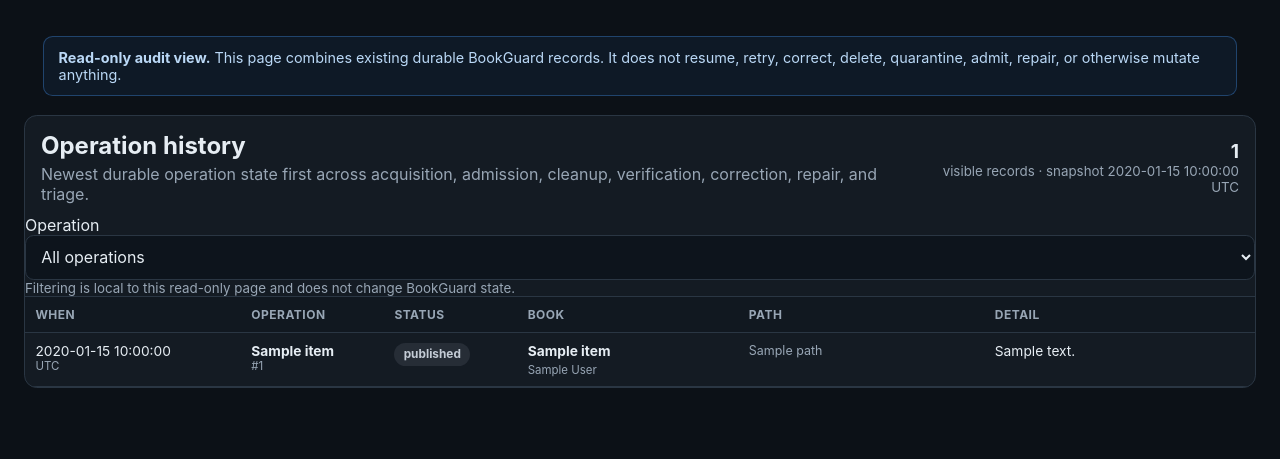
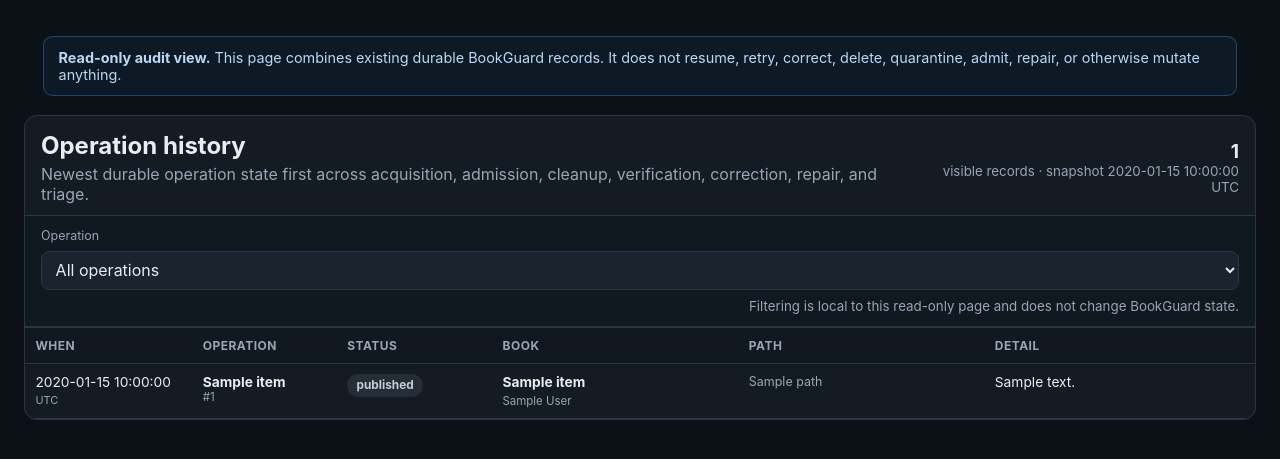
Before and after one commit to foobarbigtime/bookguard, a Python web app: template templates/history.html in a window 1280 px wide. Shown: the part 87-546 px from the top of the page. Run offline with Jinja, Linux system fonts and the light colour scheme; the template is opened without the code that fills it: most values are stand-ins (such as "Sample title", 1, 10 or a date in 2020).

Commit message:
Improve history table readability

```diff
--- a/static/style.css
+++ b/static/style.css
@@ -225,3 +225,12 @@
 .history-time { white-space:nowrap; }
 .history-table .path { max-width:360px; overflow-wrap:anywhere; }
 .history-table .why-cell { min-width:220px; }
+
+.history-controls { display:flex; align-items:center; flex-wrap:wrap; gap:.5rem .75rem; padding:.75rem 1rem; border-top:1px solid var(--border); border-bottom:1px solid var(--border); background:#101820; }
+.history-controls label { font-size:.78rem; color:var(--muted); }
+.history-controls select { min-width:220px; border:1px solid var(--border); background:var(--panel-2); color:var(--text); border-radius:.5rem; padding:.48rem .6rem; }
+.history-controls small { margin-left:auto; }
+.history-time small { margin-top:.18rem; font-size:.68rem; }
+.history-table td:nth-child(2) { min-width:135px; }
+.history-table td:nth-child(3) { min-width:145px; }
+.history-table td:nth-child(4) { min-width:230px; }
```
